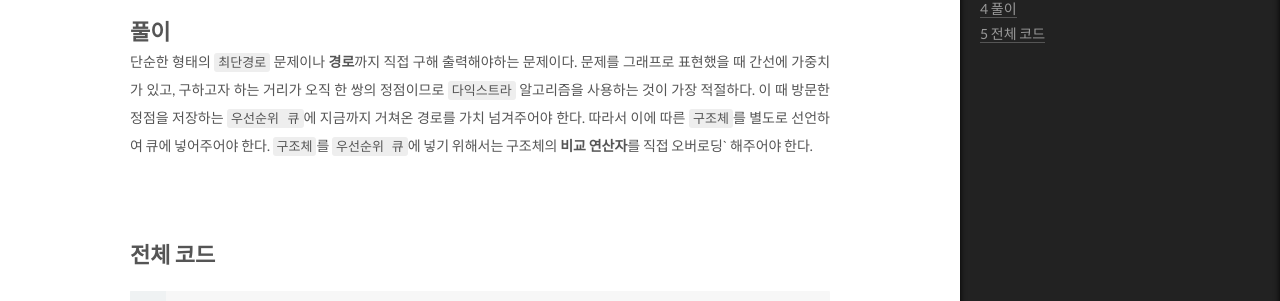
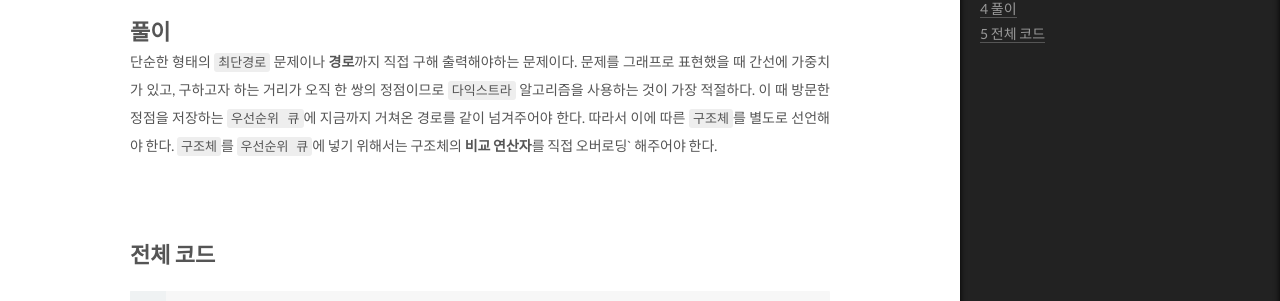
Before and after one commit to yjyoon-dev/yjyoon-dev.github.io, a Jekyll site: the page built from _posts/2021-01-06-boj-11779.md, in a window 1280 px wide and 1400 px high, scrolled down 1365 px. Shown: the part 149-450 px from the top of the window. Built offline with Jekyll 4.4.1, drawn with Linux system fonts in a browser that asks for light colours; comment, search, counter and statistics services are not loaded.

Commit message:
edit post

```diff
--- a/_posts/2021-01-06-boj-11779.md
+++ b/_posts/2021-01-06-boj-11779.md
@@ -36,7 +36,7 @@ n(1≤n≤1,000)개의 도시가 있다. 그리고 한 도시에서 출발하여
 
 # 풀이
 
-단순한 형태의 `최단경로` 문제이나 **경로**까지 직접 구해 출력해야하는 문제이다. 문제를 그래프로 표현했을 때 간선에 가중치가 있고, 구하고자 하는 거리가 오직 한 쌍의 정점이므로 `다익스트라` 알고리즘을 사용하는 것이 가장 적절하다. 이 때 방문한 정점을 저장하는 `우선순위 큐`에 지금까지 거쳐온 경로를 가치 넘겨주어야 한다. 따라서 이에 따른 `구조체`를 별도로 선언하여 큐에 넣어주어야 한다. `구조체`를 `우선순위 큐`에 넣기 위해서는 구조체의 **비교 연산자**를 직접 오버로딩` 해주어야 한다.
+단순한 형태의 `최단경로` 문제이나 **경로**까지 직접 구해 출력해야하는 문제이다. 문제를 그래프로 표현했을 때 간선에 가중치가 있고, 구하고자 하는 거리가 오직 한 쌍의 정점이므로 `다익스트라` 알고리즘을 사용하는 것이 가장 적절하다. 이 때 방문한 정점을 저장하는 `우선순위 큐`에 지금까지 거쳐온 경로를 같이 넘겨주어야 한다. 따라서 이에 따른 `구조체`를 별도로 선언해야 한다. `구조체`를 `우선순위 큐`에 넣기 위해서는 구조체의 **비교 연산자**를 직접 오버로딩` 해주어야 한다.
 
 <br>
 
```
